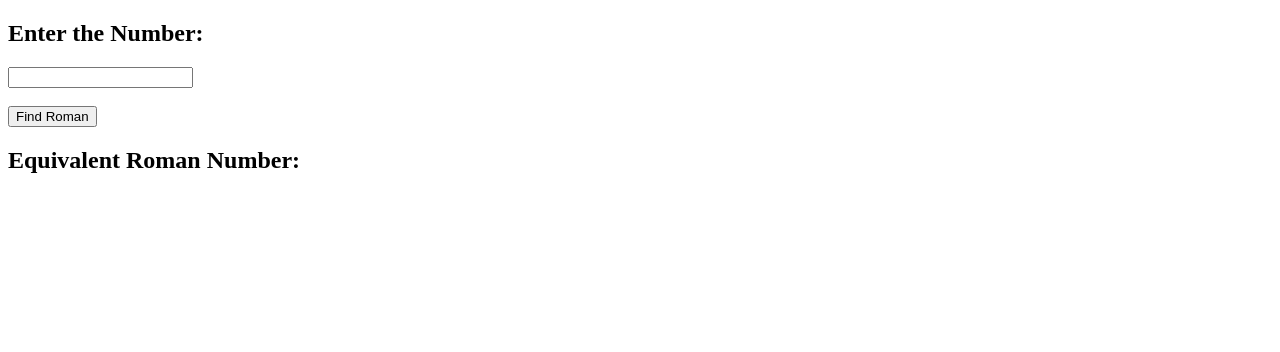
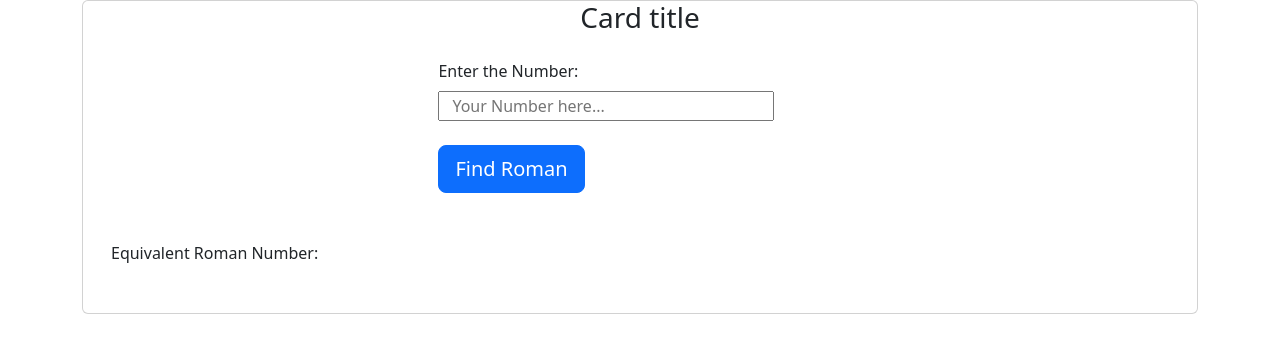
Before and after one commit to basnetraunak/romanConversion, a plain HTML site: page roman.html in a window 1280 px wide. Drawn offline with nearby package versions, Linux system fonts and the light colour scheme.

Commit message:
added some css.

```diff
--- a/roman.html
+++ b/roman.html
@@ -6,26 +6,28 @@
   <meta name="description" content="Free Web tutorials">
   <meta name="keywords" content="HTML, CSS, JavaScript">
   <meta name="author" content="John Doe">
-  <meta name="viewport" content="width=device-width, initial-scale=1.0">
+  <meta name="viewport" content="width=device-width, initial-scale=1">
   <meta http-equiv="refresh" content="30">
-  <link rel="stylesheet" href="index.css"/>
+  <!-- CSS only -->
+<link href="https://cdn.jsdelivr.net/npm/bootstrap@5.2.0-beta1/dist/css/bootstrap.min.css" rel="stylesheet" integrity="sha384-0evHe/X+R7YkIZDRvuzKMRqM+OrBnVFBL6DOitfPri4tjfHxaWutUpFmBp4vmVor" crossorigin="anonymous">
   <script type= "text/javascript" src ="roman.js" defer></script>
 
 </head>
-<body>
+<body class="container">
 <!-- input -->
-  <div id="conversion" class="">
-      <div id="input">
-        <label for="number"><h2> Enter the Number: </h2></label>
-        <input id="number" name="number">
+  <div id="conversion" class="container-fluid align-items-center card">
+    <h3 class="card-title">Card title</h5>
+      <div id="input" class="mb-3 align-items-center card-body">
+        <label for="number" class="form-label"> Enter the Number: </label>
+        <input id="number" class="container-fluid col-sm-10" name="number" placeholder="Your Number here...">
         <br> <br>
-        <button id="bttnSubmit" type="submit" value="Submit">Find Roman</button>
+        <button id="bttnSubmit" type="submit" value="Submit" class="btn btn-primary btn-lg">Find Roman</button>
       </div>
 <!--Output-->
-      <div class="" id="conversionOutput">
-        <h2> Equivalent Roman Number: </h2>
+      <div class="container-fluid card-body " id="conversionOutput">
+        <label for="output" class="form-label"> Equivalent Roman Number: </label>
         <br>
-        <output id="output"name="RomanNumber" for="number"></output>
+        <output id="output" name="output" container ="container-fluid .form-control-plaintext col-sm-10" for="number"></output>
       </div>
   </div>
 
```
